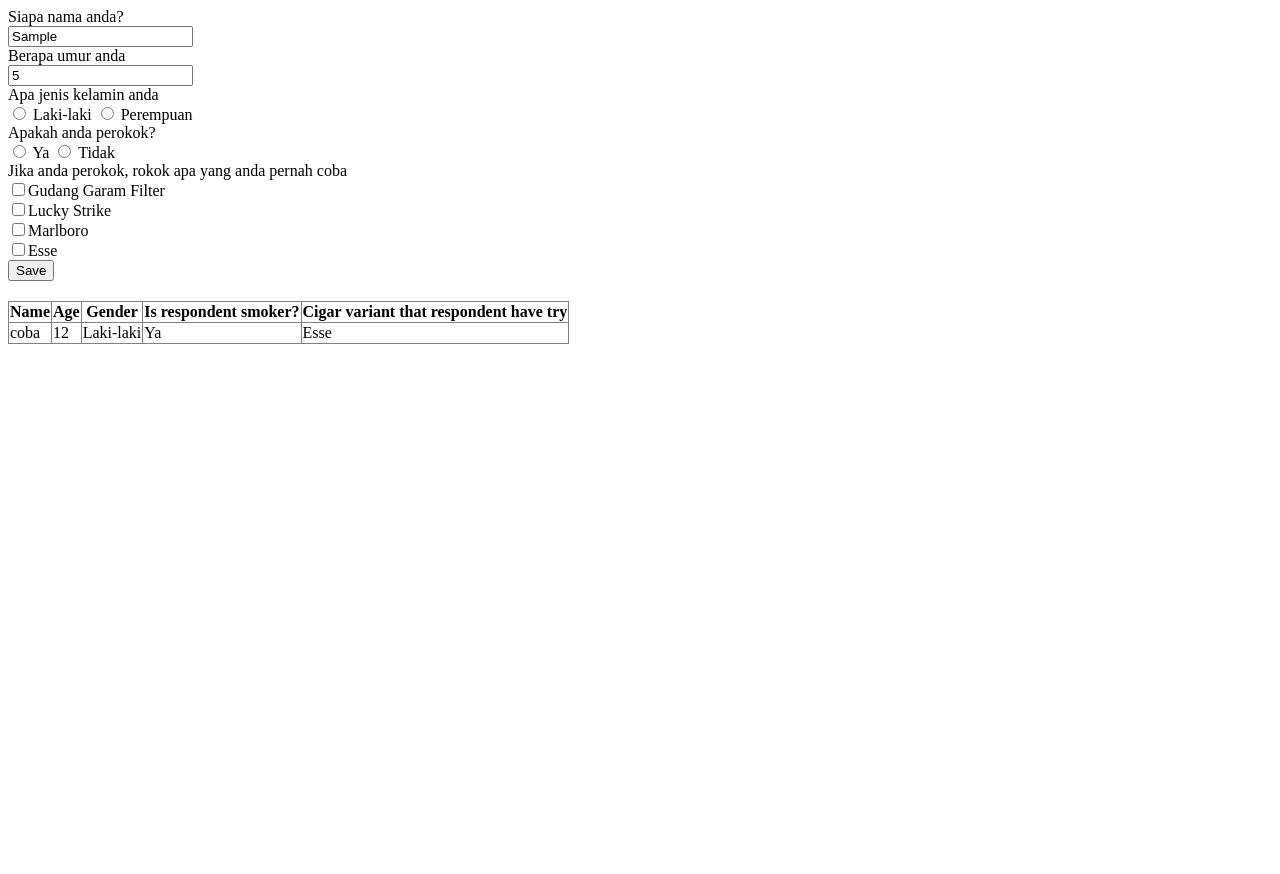
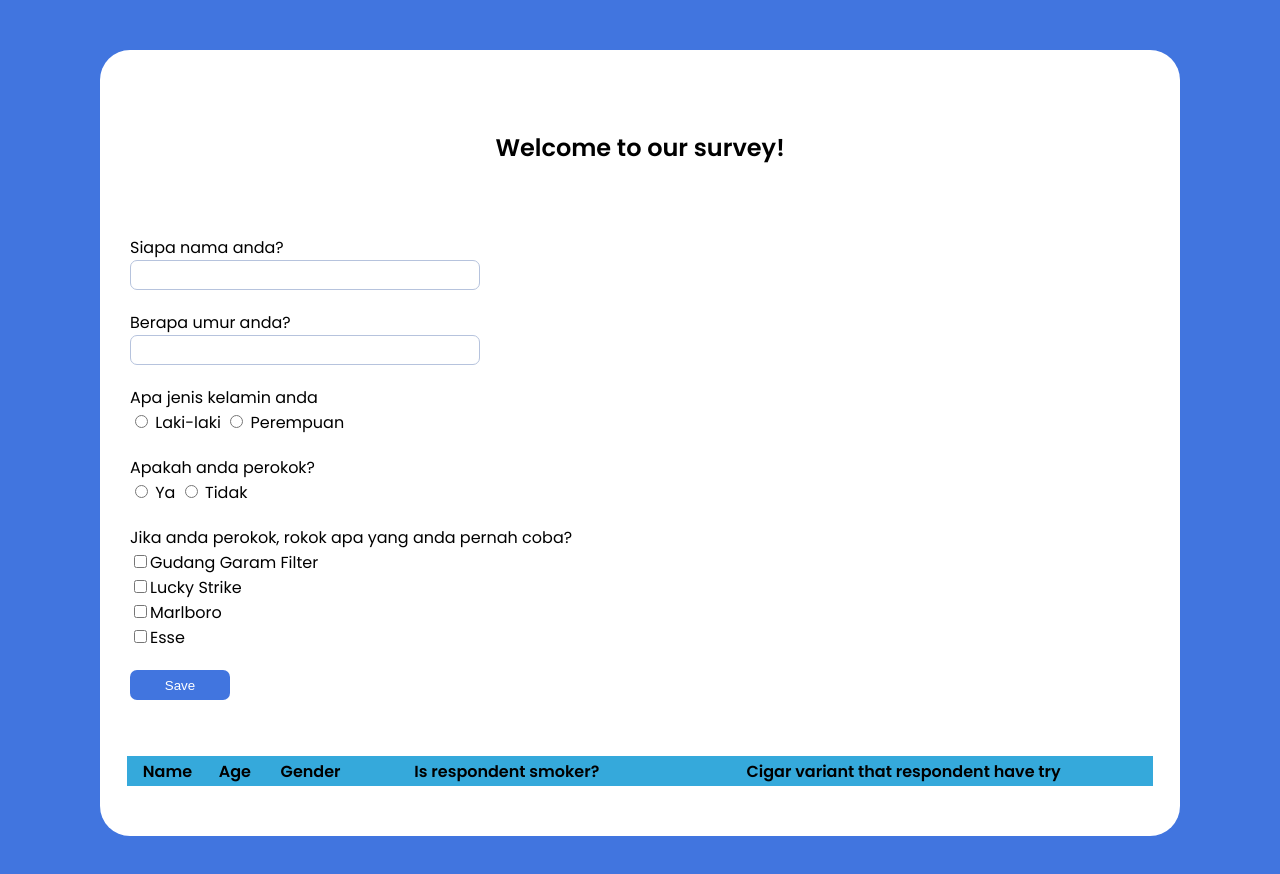
Before and after one commit to DaffaAbiyyuAtha/fgh21-form-dom, a plain HTML site: page index.html in a window 1280 px wide. Both pictures are taken after typing "Sample", "5" into the empty fields and a click on the button "Save". Before the commit the page ends 800 px from the top, so only its background shows below. Drawn offline with Linux system fonts and the light colour scheme.

Commit message:
add style for index.html

```diff
--- /dev/null
+++ b/index.css
@@ -0,0 +1,73 @@
+@import url("https://fonts.googleapis.com/css2?family=Poppins:ital,wght@0,400;0,500;0,600;1,400;1,500;1,600&display=swap");
+body {
+  font-family: "Poppins", sans-serif;
+  margin: 0;
+  background-color: #4175df;
+}
+.sub-content {
+  display: flex;
+  flex-direction: column;
+  margin-top: 50px;
+  margin-bottom: 50px;
+  margin-left: 100px;
+  margin-right: 100px;
+  justify-content: center;
+  gap: 40px;
+  background-color: white;
+  border-radius: 30px;
+}
+.title-survey {
+  font-size: 24;
+  font-weight: bold;
+  display: flex;
+  justify-content: center;
+  padding-top: 80px;
+  margin-bottom: 50px;
+}
+form {
+  display: flex;
+  flex-direction: column;
+  gap: 20px;
+}
+table {
+  margin-bottom: 50px;
+  border-collapse: collapse;
+  width: 95%;
+  text-align: center;
+  margin-left: auto;
+  margin-right: auto;
+}
+form {
+  padding-left: 30px;
+  padding-right: 30px;
+}
+thead {
+  background: #35a9db;
+  height: 30px;
+}
+#tables tr:nth-child(even) {
+  background-color: #f2f2f2;
+}
+#name {
+  height: 30px;
+  width: 100%;
+  max-width: 350px;
+  border-radius: 7px;
+  border: 1px solid #b6c3dd;
+}
+#age {
+  height: 30px;
+  width: 100%;
+  max-width: 350px;
+  border-radius: 7px;
+  border: 1px solid #b6c3dd;
+}
+#button-survey {
+  height: 30px;
+  width: 100%;
+  max-width: 100px;
+  border-radius: 7px;
+  border: none;
+  background-color: #4175df;
+  color: white;
+}
--- a/index.html
+++ b/index.html
@@ -2,10 +2,14 @@
   <head>
     <meta charset="UTF-8" />
     <meta name="viewport" content="width=device-width, initial-scale=1.0" />
-    <title>Document</title>
+    <link rel="stylesheet" href="index.css" />
+    <title>Tugas Form</title>
   </head>
   <body>
-    <form id="form-survey" style="margin-bottom: 20px">
+    <div class="content">
+      <div class="sub-content">
+        <form id="form-survey">
+          <div class="title-survey">Welcome to our survey!</div>
           <div class="name">
             <div class="names">
               <label for="name">Siapa nama anda?</label>
@@ -16,7 +20,7 @@
           </div>
           <div class="age">
             <div class="ages">
-          <label for="age">Berapa umur anda</label>
+              <label for="age">Berapa umur anda?</label>
             </div>
             <div class="input-age">
               <input type="number" id="age" />
@@ -27,9 +31,19 @@
               <label for="gender">Apa jenis kelamin anda</label>
             </div>
             <div class="input-gender">
-          <input type="radio" name="gender" id="gender1" value="Laki-laki" />
+              <input
+                type="radio"
+                name="gender"
+                id="gender1"
+                value="Laki-laki"
+              />
               Laki-laki
-          <input type="radio" name="gender" id="gender2" value="Perempuan" />
+              <input
+                type="radio"
+                name="gender"
+                id="gender2"
+                value="Perempuan"
+              />
               Perempuan
             </div>
           </div>
@@ -39,13 +53,14 @@
             </div>
             <div class="input-filter">
               <input type="radio" name="filter" id="filter1" value="Ya" /> Ya
-          <input type="radio" name="filter" id="filter2" value="Tidak" /> Tidak
+              <input type="radio" name="filter" id="filter2" value="Tidak" />
+              Tidak
             </div>
           </div>
           <div class="perokok">
             <div class="perokok-name">
               <label for="perokok"
-            >Jika anda perokok, rokok apa yang anda pernah coba</label
+                >Jika anda perokok, rokok apa yang anda pernah coba?</label
               >
             </div>
             <div class="input-perokok">
@@ -82,7 +97,7 @@
             <button type="submit" id="button-survey">Save</button>
           </div>
         </form>
-    <table id="tables" border="1" style="border-collapse: collapse">
+        <table id="tables">
           <thead id="table-head">
             <th>Name</th>
             <th>Age</th>
@@ -90,51 +105,91 @@
             <th>Is respondent smoker?</th>
             <th>Cigar variant that respondent have try</th>
           </thead>
-      <tbody>
-        <td id="td1">coba</td>
-        <td>12</td>
-        <td>Laki-laki</td>
-        <td>Ya</td>
-        <td>Esse</td>
-      </tbody>
+          <tbody id="tbody"></tbody>
         </table>
+      </div>
+    </div>
     <script>
-      document
-        .getElementById("button-survey")
-        .addEventListener("click", function (save) {
+      const myButton = document.getElementById("button-survey");
+      const myForm = document.getElementById("form-survey");
+      const tbody = document.getElementById("tbody");
+      myButton.addEventListener("click", inputData);
+      function inputData(save) {
         save.preventDefault();
-          const names = document.getElementById("name").value;
-          const ages = document.getElementById("age").value;
-          const genders1 = document.getElementById("gender1").checked;
-          const genders2 = document.getElementById("gender2").checked;
-          const filters1 = document.getElementById("filter1").checked;
-          const filters2 = document.getElementById("filter2").checked;
-          const ceks1 = document.getElementById("cek1").value;
-          const ceks2 = document.getElementById("cek2").value;
-          const ceks3 = document.getElementById("cek3").value;
-          const ceks4 = document.getElementById("cek4").value;
-          console.log(names);
-          console.log(ages);
-          if (genders1 == true) {
-            console.log(document.getElementById("gender1").value);
+
+        const dataName = document.createElement("td");
+        const row = document.createElement("tr");
+        const names = document.getElementById("name");
+        const nameValue = names.value;
+        dataName.textContent = nameValue;
+
+        const dataAge = document.createElement("td");
+        const ages = document.getElementById("age");
+        const ageValue = ages.value;
+        dataAge.textContent = ageValue;
+
+        const genders = document.getElementsByName("gender");
+        const dataGander = document.createElement("td");
+        let valueGander = "";
+
+        for (let i = 0; i < genders.length; i++) {
+          if (genders[i].checked) {
+            valueGander += genders[i].value;
           }
-          if (genders2 == true) {
-            console.log(document.getElementById("gender2").value);
         }
-          if (filters1 == true) {
-            console.log(document.getElementById("filter1").value);
+        dataGander.textContent = valueGander;
+
+        const filter = document.getElementsByName("filter");
+        const dataFilter = document.createElement("td");
+        let valueFilter = "";
+
+        for (let i = 0; i < filter.length; i++) {
+          if (filter[i].checked) {
+            valueFilter += filter[i].value;
           }
-          if (filters2 == true) {
-            console.log(document.getElementById("filter2").value);
         }
-          console.log(cek1);
+        dataFilter.textContent = valueFilter;
 
-          //   const getData = document.getElementById("tables");
-          //   const tbody = document.createElement("tbody");
-          //   const td1 = document.createElement("td");
-          //   getData.appendChild(tbody);
-          //   tbody.appendChild(td);
-        });
+        const cek = document.getElementsByName("cek");
+        const dataCek = document.createElement("td");
+        let valueCek = "";
+
+        for (let i = 0; i < cek.length; i++) {
+          if (cek[i].checked) {
+            valueCek += cek[i].value + "; ";
+          }
+        }
+        dataCek.textContent = valueCek;
+
+        tbody.appendChild(row);
+
+        if (nameValue !== "") {
+          if (ageValue !== "") {
+            if (valueGander !== "") {
+              if (valueFilter !== "") {
+                if (valueCek !== "") {
+                  row.appendChild(dataName);
+                  row.appendChild(dataAge);
+                  row.appendChild(dataGander);
+                  row.appendChild(dataFilter);
+                  row.appendChild(dataCek);
+                } else {
+                  window.alert("you must fill the choice");
+                }
+              } else {
+                window.alert("Please insert your filter!");
+              }
+            } else {
+              window.alert("Please insert your gender!");
+            }
+          } else {
+            window.alert("Please insert your age!");
+          }
+        } else {
+          window.alert("Please insert your name!");
+        }
+        myForm.reset();
+      }
     </script>
   </body>
 </html>
```
Lines whose indentation alone changed are shown as unchanged.
